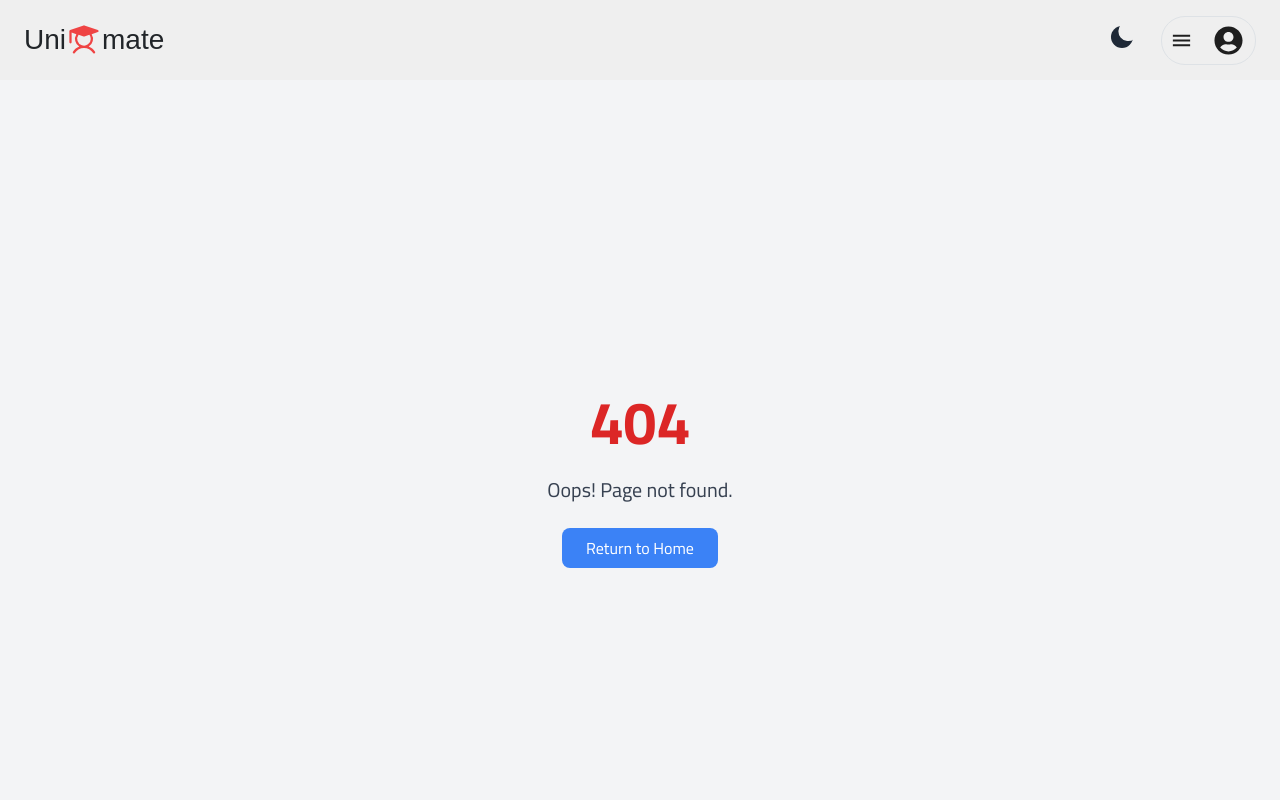
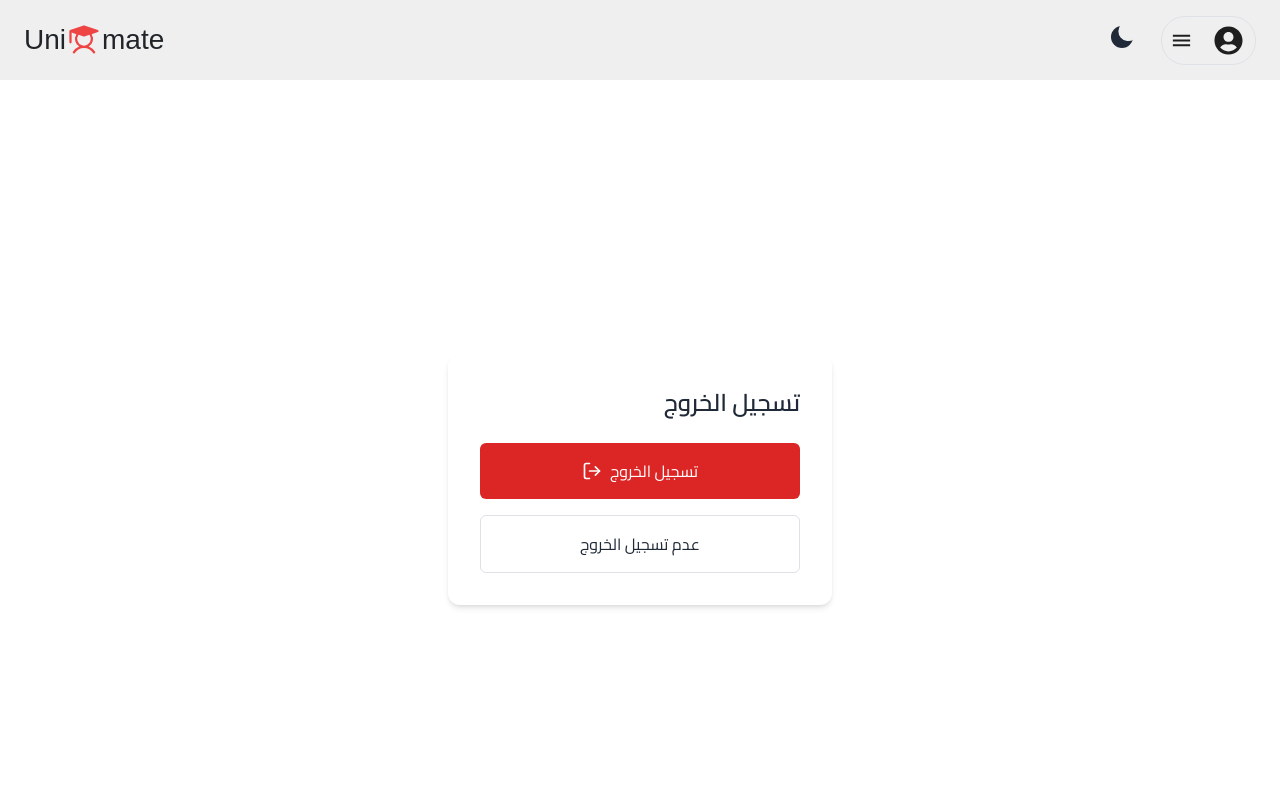
Before and after one commit to Mahmoud-Abd-Elrazek/Unimate, a React (Vite) app: page /logout in a window 1280 px wide. Before the commit this address had no page. Shown: the top 800 px of the page. Built offline with nearby package versions, Linux system fonts and the light colour scheme; a web font is replaced by a local one.

Commit message:
add the logout page

```diff
--- a/src/App.tsx
+++ b/src/App.tsx
@@ -46,6 +46,7 @@ import RegisterPage from './pages/Auth/RegisterPage/registe';
 import ChangePass from './pages/Auth/Passwords/ChangePass/changepass';
 import ConfirmEmail from './pages/Auth/Emails/confirmemail';
 import ScrollToTop from "./components/ScrollToTop/ScrollToTop";
+import LogOut from './pages/Auth/LogOut/logout';
 export default function App() {
   const location = useLocation();
   const hideFooterNavbarRoutes = [
@@ -69,6 +70,7 @@ export default function App() {
 
         {/* Auth */}
         <Route path="/SignIn" element={<LoginPage />} />
+        <Route path='/logout' element={<LogOut/>} />
 
         <Route path='/register' element={<RegisterPage />} >
           <Route path="student" element={<RegisterStudentPage />} />
--- a/src/Store/useAuthStore.tsx
+++ b/src/Store/useAuthStore.tsx
@@ -145,8 +145,10 @@ const useAuthStore = create<AuthState>()(
           phone: '',
           otp: null
         });
+        localStorage.removeItem('auth-storage')
+        localStorage.removeItem('role')
         console.log("Logged out.");
-      }
+      },
     }),
     {
       name: 'auth-storage', // اسم الـ localStorage key
--- a/src/components/SideBar/sideBar.tsx
+++ b/src/components/SideBar/sideBar.tsx
@@ -26,7 +26,7 @@ export default function SideBar({ onLinkClick }: SideBarProps) {
         { to: '/auther/myreservations', label: 'سجل الحجوزات', icon: GoHistory},
         { to: '/auther/personalreviews', label: 'المراجعات والتقييمات', icon: BiCommentDetail },
         { to: '/auther/help', label: 'المساعدة', icon: MdHelpOutline },
-        { to: '/', label: 'تسجيل الخروج', icon: CiLogout },
+        { to: '/logout', label: 'تسجيل الخروج', icon: CiLogout },
       ]
     : [
         { to: '/auther/profile', label: 'عرض الملف الشخصى', icon: IoPersonOutline },
@@ -37,7 +37,7 @@ export default function SideBar({ onLinkClick }: SideBarProps) {
         { to: '/auther/my_money_transactions', label: 'المعاملات المالية', icon: MdAttachMoney },
         { to: '/auther/personalreviews', label: 'المراجعات والتقييمات', icon: BiCommentDetail },
         { to: '/auther/help', label: 'المساعدة', icon: MdHelpOutline },
-        { to: '/', label: 'تسجيل الخروج', icon: CiLogout },
+        { to: '/logout', label: 'تسجيل الخروج', icon: CiLogout },
       ];
 
   return (
--- /dev/null
+++ b/src/pages/Auth/LogOut/logout.tsx
@@ -0,0 +1,42 @@
+import { useNavigate } from "react-router-dom";
+import useAuthStore from "../../../Store/useAuthStore";
+import { FiLogOut } from "react-icons/fi";
+
+const LogOut = () => {
+  const navigate = useNavigate();
+  const logout = useAuthStore((state) => state.logout);
+
+  const handleLogout = () => {
+    logout();
+    navigate('/')
+  };
+
+  return (
+    <div className="min-h-screen flex items-center justify-center p-4">
+      <div className="w-full max-w-sm bg-white dark:bg-gray-800 rounded-xl p-8 shadow-md text-right">
+        <h2 className="text-2xl font-semibold mb-6 text-gray-800 dark:text-white">
+          تسجيل الخروج
+        </h2>
+
+        <div className="space-y-4">
+          <button
+            onClick={handleLogout}
+            className="flex justify-center items-center gap-2 w-full bg-red-600 hover:bg-red-700 transition text-white rounded-md py-3"
+          >
+            <FiLogOut className="text-xl" />
+            تسجيل الخروج
+          </button>
+
+          <button
+            onClick={() => navigate("/profile")}
+            className="flex justify-center items-center gap-2 w-full border border-gray-300 hover:bg-gray-100 dark:border-gray-600 dark:hover:bg-gray-700 transition text-gray-800 dark:text-white rounded-md py-3"
+          >
+            عدم تسجيل الخروج
+          </button>
+        </div>
+      </div>
+    </div>
+  );
+};
+
+export default LogOut;
```
